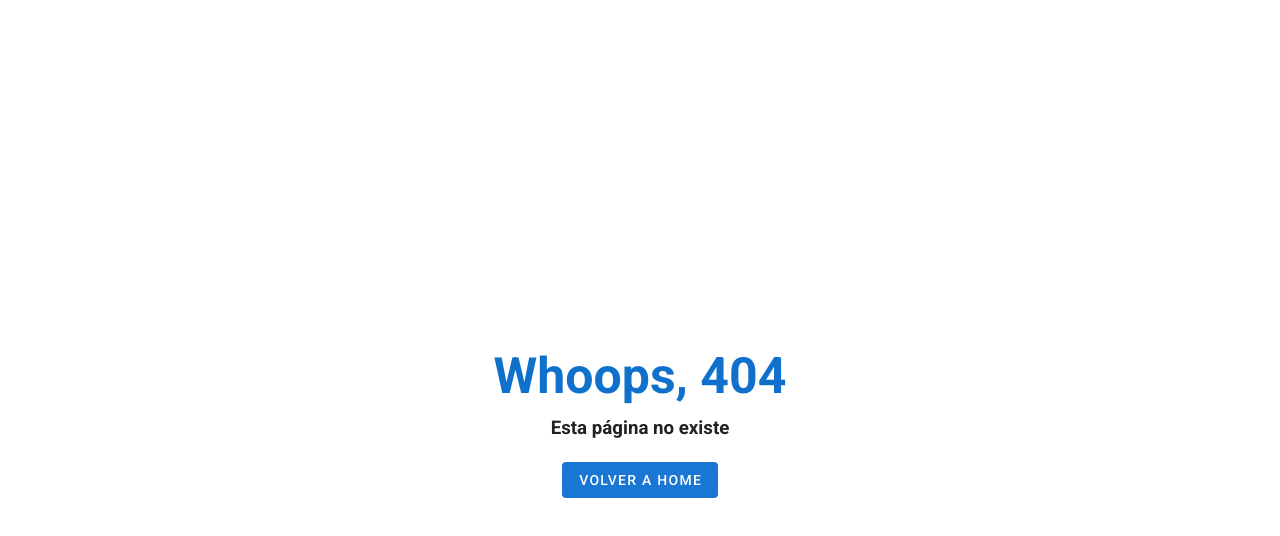
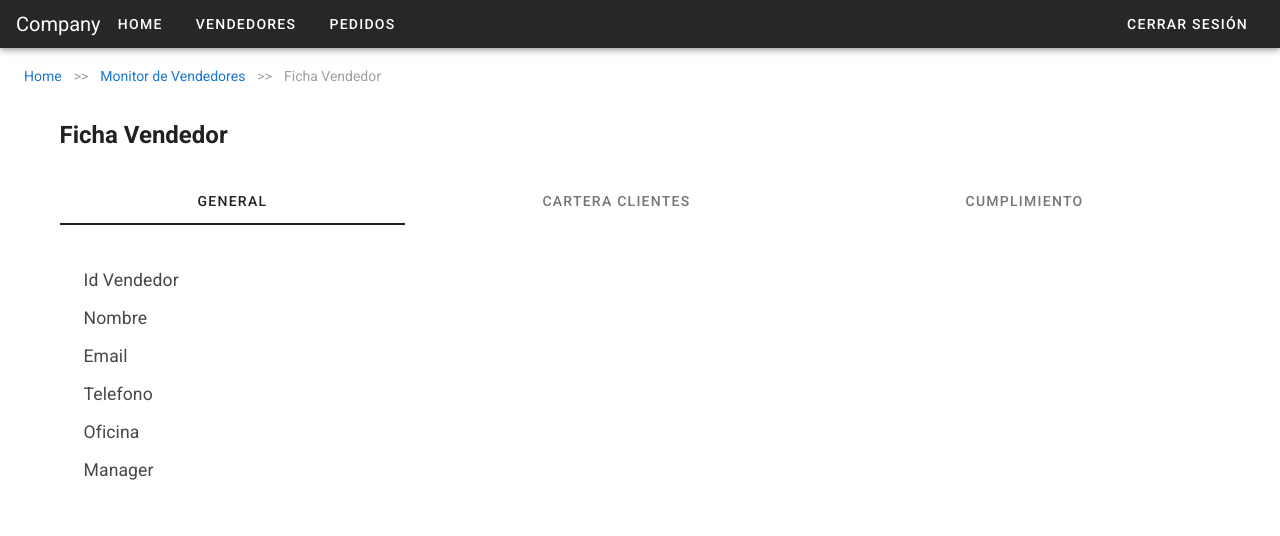
Before and after one commit to elisedzambranoM/worldparts, a Vue app: page /vendedor in a window 1280 px wide. Before the commit this address had no page. Shown: the top 536 px of the page. Built offline with nearby package versions, Linux system fonts and the light colour scheme.

Commit message:
se creo la vista login, componente cartera, cumplimiento, general

```diff
--- /dev/null
+++ b/src/components/Cartera.vue
@@ -0,0 +1,69 @@
+<template>
+  <v-simple-table>
+    <template v-slot:default>
+      <thead>
+        <tr>
+          <th class="text-left">
+            Id Cliente
+          </th>
+          <th class="text-left">
+            Nombre
+          </th>
+          <th class="text-left">
+            Segmento
+          </th>
+          <th class="text-left">
+            Venta periodo
+          </th>
+          <th class="text-left">
+            Meta periodo
+          </th>
+          <th class="text-left">
+            Cumplimiento
+          </th>
+        </tr>
+      </thead>
+      <tbody>
+        <tr v-for="cliente in cartera" :key="cliente.id_cliente">
+          <td>{{ cliente.id_cliente }}</td>
+          <td>{{ cliente.nombre }}</td>
+          <td>{{ cliente.Segmento }}</td>
+          <td>{{ cliente.venta }}</td>
+          <td>{{ cliente.meta }}</td>
+          <td>
+            <v-progress-linear :value="porcentaje(cliente.venta, cliente.meta)" color="blue-grey" height="25">
+              <template v-slot:default="{ value }">
+                <strong>{{ Math.ceil(value) }}%</strong>
+              </template>
+            </v-progress-linear>
+          </td>
+        </tr>
+      </tbody>
+    </template>
+  </v-simple-table>
+</template>
+
+<script>
+export default {
+  name: "Cartera",
+  props: {
+    cartera: {
+      type: Array,
+      required: true,
+    },
+  },
+  data: function() {
+    return {};
+  },
+  // computed: {},
+  methods: {
+    // -- Metodos
+    porcentaje(venta, meta){
+      return (venta*100)/meta;
+    }
+  },
+  // components: {},
+};
+</script>
+
+<style scoped></style>
--- /dev/null
+++ b/src/components/Cumplimiento.vue
@@ -0,0 +1,67 @@
+<template>
+  <v-simple-table>
+    <template v-slot:default>
+      <thead>
+        <tr>
+          <th class="text-left">
+            Periodo
+          </th>
+          <th class="text-left">
+            Venta unid
+          </th>
+          <th class="text-left">
+            Venta Pesos
+          </th>
+          <th class="text-left">
+            Meta periodo
+          </th>
+          <th class="text-left">
+            Cumplimiento
+          </th>
+        </tr>
+      </thead>
+      <tbody>
+        <tr
+          v-for="cumplimiento in cumplimientos"
+          :key="cumplimiento.periodo"
+        >
+          <td>{{ cumplimiento.periodo }}</td>
+          <td>{{ cumplimiento.venta_unidades }}</td>
+          <td>{{ cumplimiento.venta_pesos }}</td>
+          <td>{{ cumplimiento.meta }}</td>
+          <td>
+            <v-progress-linear :value="porcentaje(cumplimiento.venta_pesos, cumplimiento.meta)" color="blue-grey" height="25">
+              <template v-slot:default="{ value }">
+                <strong>{{ Math.ceil(value) }}%</strong>
+              </template>
+            </v-progress-linear>
+          </td>
+        </tr>
+      </tbody>
+    </template>
+  </v-simple-table>
+</template>
+
+<script>
+export default {
+  name: 'Cumplimiento',
+  props: {
+    cumplimientos:{
+      type: Array,
+      required: true,
+    },
+  },
+  data: function(){
+    return {}
+  },
+  // computed: {},
+  methods: {
+
+  },
+  // components: {},
+}
+</script>
+
+<style scoped>
+
+</style>
--- /dev/null
+++ b/src/components/General.vue
@@ -0,0 +1,49 @@
+<template>
+  <div class="grilla">
+    <div class="labels">Id Vendedor</div>
+    <div class="labels">{{vendedor.id}}</div>
+    <div class="labels">Nombre</div>
+    <div class="labels">{{vendedor.nombre}}</div>
+    <div class="labels">Email</div>
+    <div class="labels">{{vendedor.email}}</div>
+    <div class="labels">Telefono</div>
+    <div class="labels">{{vendedor.fono}}</div>
+    <div class="labels">Oficina</div>
+    <div class="labels">{{vendedor.oficina}}</div>
+    <div class="labels">Manager</div>
+    <div class="labels">{{vendedor.Manager}}</div>
+  </div>
+</template>
+
+<script>
+export default {
+  name: 'General',
+  props: {
+    vendedor:{
+      type: Object,
+      required: true,
+    },
+  },
+  data: function(){
+    return {}
+  },
+  // computed: {},
+  methods: {
+    // -- Metodos
+  },
+  // components: {},
+}
+</script>
+
+<style scoped>
+  .grilla{
+    display:grid;
+    grid-template-columns: .5fr 2fr;
+    margin-top:20px;
+  }
+  .labels{
+    color:rgb(71, 71, 71);
+    padding: 8px;
+    font-size: 1.1rem;
+  }
+</style>
--- a/src/router/index.js
+++ b/src/router/index.js
@@ -4,6 +4,7 @@ import Home from '../views/Home.vue'
 import NotFound from '@/views/NotFound.vue'
 import Vendedores from '@/views/Vendedores.vue'
 import Vendedor from '@/views/Vendedor.vue'
+import Login from '@/views/Login.vue'
 
 Vue.use(VueRouter)
 
@@ -28,15 +29,29 @@ const routes = [
     name: 'vendedores',
     component: Vendedores,
     meta: {
-      breadcrumb: [
-        { name: 'vendedores' }
-      ]
+      breadcrumb: 'vendedores'
     }
   },
   {
     path: '/vendedor/:id',
     name: 'Vendedor',
     component: Vendedor,
+    meta: {
+      breadcrumb: 'vendedor'
+    }
+  },
+  {
+    path: '/vendedor',
+    name: 'Vendedor',
+    component: Vendedor,
+    meta: {
+      breadcrumb: 'vendedor'
+    }
+  },
+  {
+    path: '/login',
+    name: "Login",
+    component: Login,
   },
 ]
 
--- /dev/null
+++ b/src/views/Login.vue
@@ -0,0 +1,63 @@
+<template>
+  <v-container>
+    <v-row justify="center">
+      <v-col md="6">
+        <h1>Login</h1>
+        <h2>user: user@user.cl</h2>
+        <h2>pass: 123456</h2>
+        <v-card>
+          <v-form ref="form" v-model="valid" lazy-validation>
+            <v-text-field
+              v-model="email"
+              :rules="emailRules"
+              label="Correo"
+              required
+            ></v-text-field>
+            <v-text-field
+              v-model="pass"
+              :rules="[(v) => !!v || 'Contraseña requerida']"
+              label="Contraseña"
+              type="password"
+              required
+            ></v-text-field>
+            <v-btn
+              :disabled="!valid"
+              color="success"
+              class="mr-4"
+              @click="submit"
+            >
+              Ingresar
+            </v-btn>
+            <v-btn color="error" class="mr-4" @click="reset">
+              Limpiar
+            </v-btn> </v-form
+          ><br />
+          <v-spacer></v-spacer>
+          <v-alert v-if="!userFind" type="warning">
+            No estas registrado en el sistema
+          </v-alert>
+        </v-card>
+      </v-col>
+    </v-row>
+  </v-container>
+</template>
+
+<script>
+export default {
+  name: "LoginComponent",
+  data: function() {
+    return {
+      valid: true,
+      email: "",
+      pass: "",
+      emailRules: [
+        (v) => !!v || "Correo requerido",
+        (v) => /.+@.+\..+/.test(v) || "Correo no valido",
+      ],
+      userFind: true,
+    };
+  },
+};
+</script>
+
+<style></style>
--- a/src/views/Vendedor.vue
+++ b/src/views/Vendedor.vue
@@ -1,25 +1,103 @@
 <template>
   <div>
     <nav-bar></nav-bar>
+   <v-breadcrumbs :items="items" divider = ">>">
+    </v-breadcrumbs>
+    <v-container>
       <v-row>
         <v-col>
-       <h2>Tarjeta del vendedor</h2>
+          <h2>Ficha Vendedor</h2>
         </v-col>
       </v-row>
+      <v-row>
+        <v-col>
+          <v-tabs
+            v-model="tab"
+            background-color="transparent"
+            color="basil"
+            grow
+          >
+            <v-tab>
+              General
+            </v-tab>
+            <v-tab>
+              Cartera clientes
+            </v-tab>
+            <v-tab>
+              Cumplimiento
+            </v-tab>
+          </v-tabs>
+          <v-tabs-items v-model="tab">
+            <v-tab-item>
+              <v-card color="basil" flat>
+                <v-card-text>
+                  <General :vendedor="general"></General>
+                </v-card-text>
+              </v-card>
+            </v-tab-item>
+            <v-tab-item>
+              <v-card color="basil" flat>
+                <v-card-text>
+                  <Cartera :cartera="cartera"></Cartera>
+                </v-card-text>
+              </v-card>
+            </v-tab-item>
+            <v-tab-item>
+              <v-card color="basil" flat>
+                <v-card-text>
+                  <Cumplimiento :cumplimientos="cumplimientos"></Cumplimiento>
+                </v-card-text>
+              </v-card>
+            </v-tab-item>
+          </v-tabs-items>
+        </v-col>
+      </v-row>
+    </v-container>
   </div>
 </template>
 
 <script>
 import NavBar from "@/components/NavBar.vue";
+import General from "@/components/General.vue";
+import Cartera from "@/components/Cartera.vue";
+import Cumplimiento from "@/components/Cumplimiento.vue";
+
 export default {
-name: 'Vendedor',
+  name: "Vendedor",
 
   components: {
     NavBar,
+    General,
+    Cartera,
+    Cumplimiento,
   },
-}
+
+  data: () => ({
+    items: [
+      {
+        text: "Home",
+        disabled: false,
+        href: "/",
+      },
+      {
+        text: "Monitor de Vendedores",
+        disabled: false,
+        href: "/vendedores",
+      },
+       {
+        text: "Ficha Vendedor",
+        disabled: true,
+        href: "/vendedor",
+      },
+
+    ],
+
+    tab: null,
+    general: {},
+    cartera: [],
+    cumplimientos: [],
+  }),
+};
 </script>
 
-<style>
-
-</style>
+<style scoped></style>
--- a/src/views/Vendedores.vue
+++ b/src/views/Vendedores.vue
@@ -1,11 +1,7 @@
 <template>
   <div>
     <nav-bar></nav-bar>
-    <v-breadcrumbs :items="items">
-      <template v-slot:divider>
-        <v-icon>mdi-chevron-right</v-icon>
-      </template>
-    </v-breadcrumbs>
+    <v-breadcrumbs :items="items" divider=">>"> </v-breadcrumbs>
     <v-container>
       <v-row>
         <v-col>
@@ -38,17 +34,17 @@ export default {
       {
         text: "Home",
         disabled: false,
-        href: "breadcrumbs_home",
+        href: "/",
       },
       {
-        text: "vendedores",
+        text: "Monitor de Vendedores",
         disabled: false,
-        href: "breadcrumbs_vendedores",
+        href: "vendedores",
       },
-      {
-        text: "Link 2",
-        disabled: true,
-        href: "breadcrumbs_pedidos",
+       {
+        text: "Ficha Vendedor",
+        disabled: false,
+        href: "/vendedor",
       },
     ],
   }),
```
Lines whose indentation alone changed are shown as unchanged.
